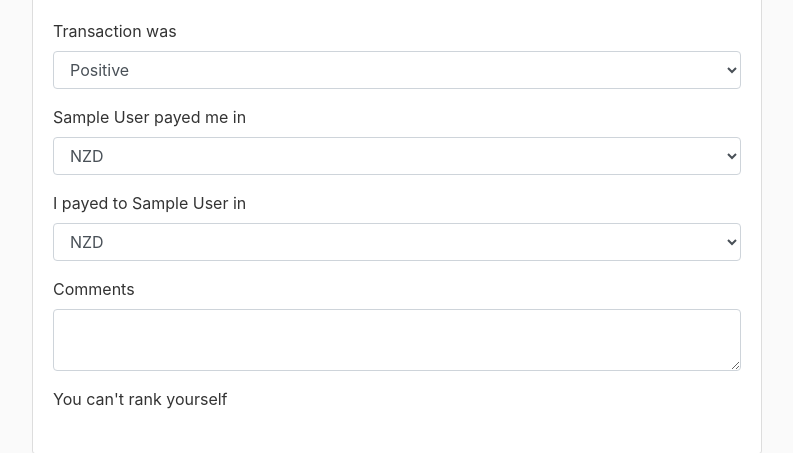
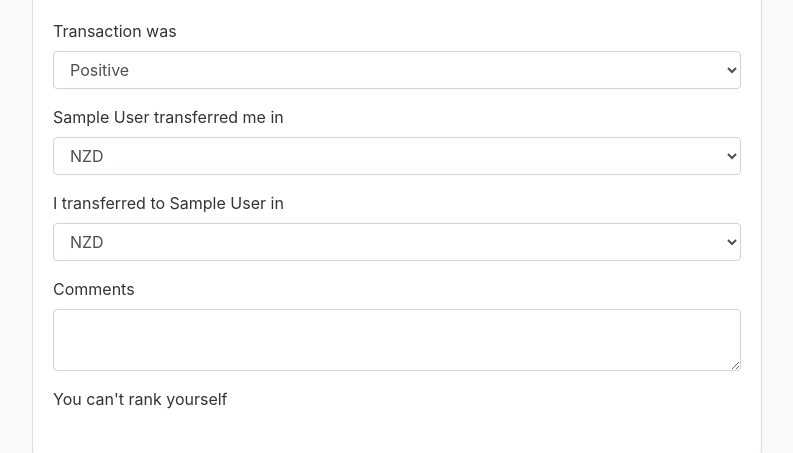
Before and after one commit to jjsgana/FriendlyMoney, a Flask app: page /rate_user/1 in a window 1280 px wide. Shown: the part 255-708 px from the top of the page, without its empty margins (53-846 px from the left). Run offline with Flask 3, Linux system fonts and the light colour scheme; the visitor is signed in with stand-in values (Sample User, id 1); data that the repository does not hold is empty; some libraries are stand-ins or nearby versions.

Commit message:
cosmetic changes

```diff
--- a/website/auth/forms.py
+++ b/website/auth/forms.py
@@ -18,7 +18,7 @@ class Register(FlaskForm):
     surname = StringField('Surname', validators=[DataRequired(), Length(min=2, max=20)])
     needcurr = CurrenciesChoices
     offrcurr = CurrenciesChoices
-    fb = StringField('Facebook Profile Link', validators=[DataRequired(), Length(min=8, max=30)])
+    fb = StringField('Facebook Link', validators=[DataRequired(), Length(min=8, max=30)])
     wa = StringField('WhatsApp', validators=[DataRequired(), Length(min=8, max=20)])
     password = PasswordField('Password', validators=[DataRequired(), Length(min=5, max=20)])
     confirm_password = PasswordField('Confirm Password', validators=[DataRequired(), EqualTo('password'), Length(min=5, max=20)])
--- a/website/main/forms.py
+++ b/website/main/forms.py
@@ -15,7 +15,7 @@ class Home(FlaskForm):
 class MyApp(FlaskForm):
     name = StringField('Name', validators=[DataRequired(), Length(min=2, max=20)])
     surname = StringField('Surname', validators=[DataRequired(), Length(min=2, max=20)])
-    fb = StringField('Facebook Profile Link', validators=[DataRequired(), Length(min=8, max=30)])
+    fb = StringField('Facebook Link', validators=[DataRequired(), Length(min=8, max=30)])
     wa = StringField('WhatsApp', validators=[DataRequired(), Length(min=8, max=20)])
     needcurr = CurrenciesChoices
     offrcurr = CurrenciesChoices
--- a/website/templates/home.html
+++ b/website/templates/home.html
@@ -9,7 +9,7 @@
     <form method="POST" action="">
         {{ form.hidden_tag() }}
         <fieldset class="form-group">
-            <legend class="border-bottom mb-4">Friendly Money</legend>
+            <legend class="border-bottom mb-4">Search People to exchange money</legend>
 
 <form>
     <div class="form-row">
--- a/website/templates/profileinfo_1.html
+++ b/website/templates/profileinfo_1.html
@@ -17,10 +17,10 @@
       <div class="media-body">
         <!-- <h2 class="text-secondary">{{ current_user.name }}</h2> -->
         <h2 class="text-secondary">{{ userinfo.name + ' ' + userinfo.surname }}</h2>
-        <p class="text-secondary">Offers: {{ userinfo.offrcurr }}</p>
+        <p class="text-secondary">Currencies to Exchange: {{ userinfo.offrcurr }}</p>
         <p class="text-secondary">Last Exchange: {{ last_exchange }}</p>
         <p class="text-secondary">Total Exchanges: {{ tot_exchanges }}</p>
-        <p class="text-secondary">User recieved rates: 👍 {{ tot_positive_rates }} 👎 {{ tot_negative_rates }}</p>
+        <p class="text-secondary">Exchanges Ranking: 👍 {{ tot_positive_rates }} 👎 {{ tot_negative_rates }}</p>
       </div>
     </div>
     <!-- FORM HERE -->
@@ -28,7 +28,7 @@
 </div>
 
 {% if userhasreviews == False %}
-<p class="text-secondary">{{ userinfo.name + ' ' + userinfo.surname }} Still has not recieved any rate</p>
+<p class="text-secondary">{{ userinfo.name + ' ' + userinfo.surname }} hasn't get any rate</p>
 {% else %}
 
   <div class="form-group" style="overflow-x:auto;">
--- a/website/templates/profileinfo_2.html
+++ b/website/templates/profileinfo_2.html
@@ -15,7 +15,7 @@
     <div class="media">
       <div class="media-body">
         <h2 class="text-secondary">{{ userinfo.name + ' ' + userinfo.surname }}</h2>
-        <p class="text-secondary">{{ userinfo.offrcurr }}</p>
+        <p class="text-secondary">Currencies to Exchange: {{ userinfo.offrcurr }}</p>
       </div>
     </div>
     <!-- FORM HERE -->
--- a/website/templates/rate_user.html
+++ b/website/templates/rate_user.html
@@ -38,7 +38,7 @@
 
 <div class="form-group">
     <label id="user_name" hidden>{{ userinfo.name }}</label>
-  <label id="user_receving_rate_curr">{{ userinfo.name }} payed me in</label>
+  <label id="user_receving_rate_curr">{{ userinfo.name }} transferred me in</label>
   {% if form.user_receving_rate_curr.errors %}
       {{ form.user_receving_rate_curr(class="form-control is-invalid") }}
       <div class="invalid-feedback">
@@ -52,7 +52,7 @@
 </div>
 
 <div class="form-group">
-  <label id="user_giving_rate_curr">I payed to {{ userinfo.name }} in</label>
+  <label id="user_giving_rate_curr">I transferred to {{ userinfo.name }} in</label>
   {% if form.user_giving_rate_curr.errors %}
       {{ form.user_giving_rate_curr(class="form-control is-invalid") }}
       <div class="invalid-feedback">
@@ -99,11 +99,11 @@
         var user_giving_rate_curr = document.getElementById("user_giving_rate_curr");
         console.log(user_receving_rate_curr.textContent,user_giving_rate_curr.textContent)
         if (elem.options[elem.selectedIndex].value === "Negative") {
-            user_receving_rate_curr.innerHTML = user_name.innerHTML+" had to pay me in";
-            user_giving_rate_curr.innerHTML = "I had to pay "+user_name.innerHTML+" in";
+            user_receving_rate_curr.innerHTML = user_name.innerHTML+" had to transfer me in";
+            user_giving_rate_curr.innerHTML = "I had to transfer "+user_name.innerHTML+" in";
         } else {
-            user_receving_rate_curr.innerHTML = user_name.innerHTML+" payed me in";
-            user_giving_rate_curr.innerHTML = "I payed to "+user_name.innerHTML+" in";
+            user_receving_rate_curr.innerHTML = user_name.innerHTML+" transferred me in";
+            user_giving_rate_curr.innerHTML = "I transferred to "+user_name.innerHTML+" in";
         }
     }
 </script>
--- a/website/users/routes.py
+++ b/website/users/routes.py
@@ -31,7 +31,7 @@ def profileinfo_1(user_id):
         last_exchange = Rate.query.filter_by(userid_receiving=user_id).order_by(Rate.rate_date.desc()).first().rate_date
         last_exchange = last_exchange.strftime('%d-%m-%Y')
     else:
-        last_exchange = 'No transactions yet'
+        last_exchange = ''
 
     items_per_page=5
     page = request.args.get('page', 1, type=int)
```
